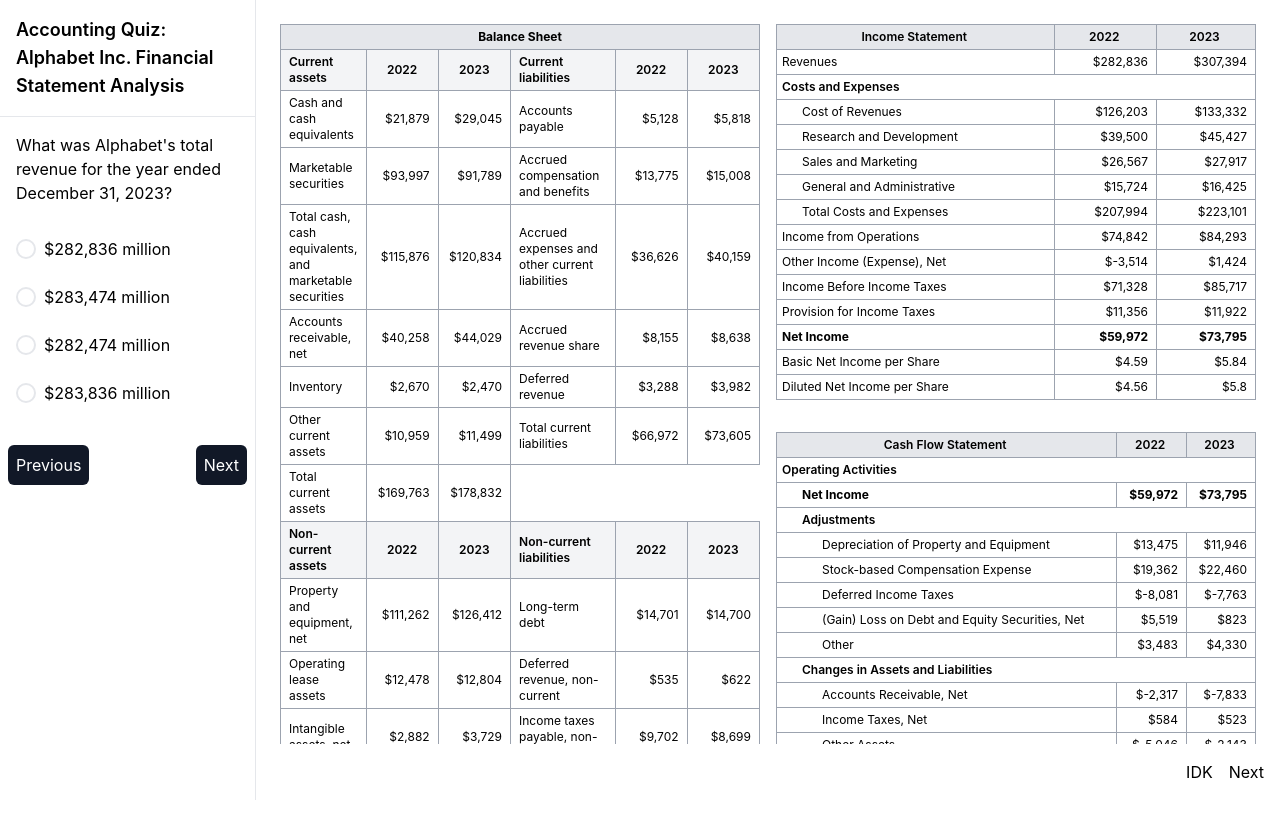
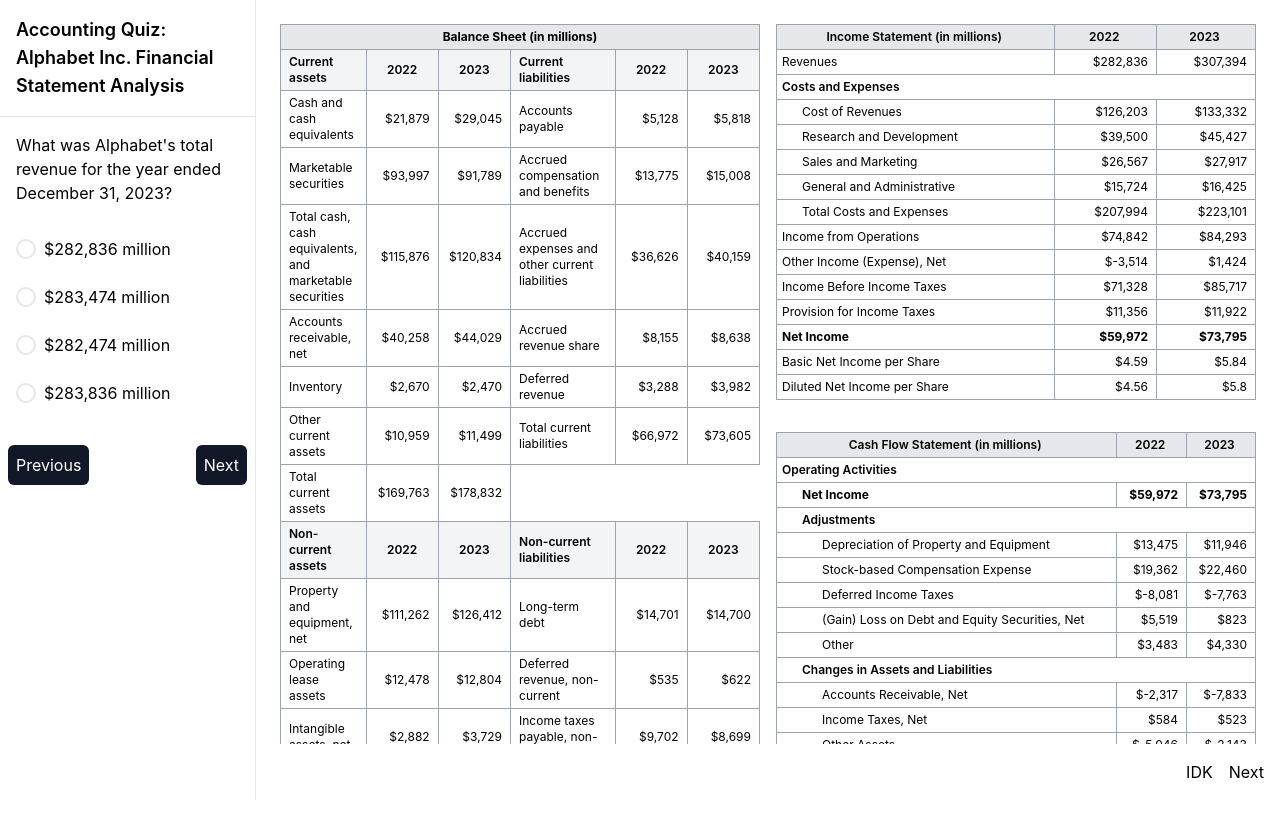
Before and after one commit to sam-schnaars/cal-hacks, a React (Create React App) app: page / in a window 1280 px wide. Shown: the top 838 px of the page. Built offline with nearby package versions, Linux system fonts and the light colour scheme.

Commit message:
in millions

```diff
--- a/src/components/BalanceSheetTable.js
+++ b/src/components/BalanceSheetTable.js
@@ -91,7 +91,7 @@
       <table className="border-collapse w-full">
         <thead>
           <tr>
-            <th colSpan="6" className="border border-gray-400 px-2 py-1 text-xs font-bold bg-gray-200">Balance Sheet</th>
+            <th colSpan="6" className="border border-gray-400 px-2 py-1 text-xs font-bold bg-gray-200">Balance Sheet (in millions)</th>
           </tr>
         </thead>
         <tbody>
--- a/src/components/IncomeAndCashFlowTable.js
+++ b/src/components/IncomeAndCashFlowTable.js
@@ -37,7 +37,7 @@
       <table className="border-collapse w-full mb-8">
         <thead>
           <tr>
-            <th className="border border-gray-400 px-2 py-1 text-xs font-semibold bg-gray-200" style={{paddingLeft: '5px'}}>Income Statement</th>
+            <th className="border border-gray-400 px-2 py-1 text-xs font-semibold bg-gray-200" style={{paddingLeft: '5px'}}>Income Statement (in millions)</th>
             <th className="border border-gray-400 px-2 py-1 text-xs font-semibold bg-gray-200" style={{paddingLeft: '5px'}}>2022</th>
             <th className="border border-gray-400 px-2 py-1 text-xs font-semibold bg-gray-200" style={{paddingLeft: '5px'}}>2023</th>
           </tr>
@@ -50,7 +50,7 @@
       <table className="border-collapse w-full">
         <thead>
           <tr>
-            <th className="border border-gray-400 px-2 py-1 text-xs font-semibold bg-gray-200" style={{paddingLeft: '5px'}}>Cash Flow Statement</th>
+            <th className="border border-gray-400 px-2 py-1 text-xs font-semibold bg-gray-200" style={{paddingLeft: '5px'}}>Cash Flow Statement (in millions)</th>
             <th className="border border-gray-400 px-2 py-1 text-xs font-semibold bg-gray-200" style={{paddingLeft: '5px'}}>2022</th>
             <th className="border border-gray-400 px-2 py-1 text-xs font-semibold bg-gray-200" style={{paddingLeft: '5px'}}>2023</th>
           </tr>
```
